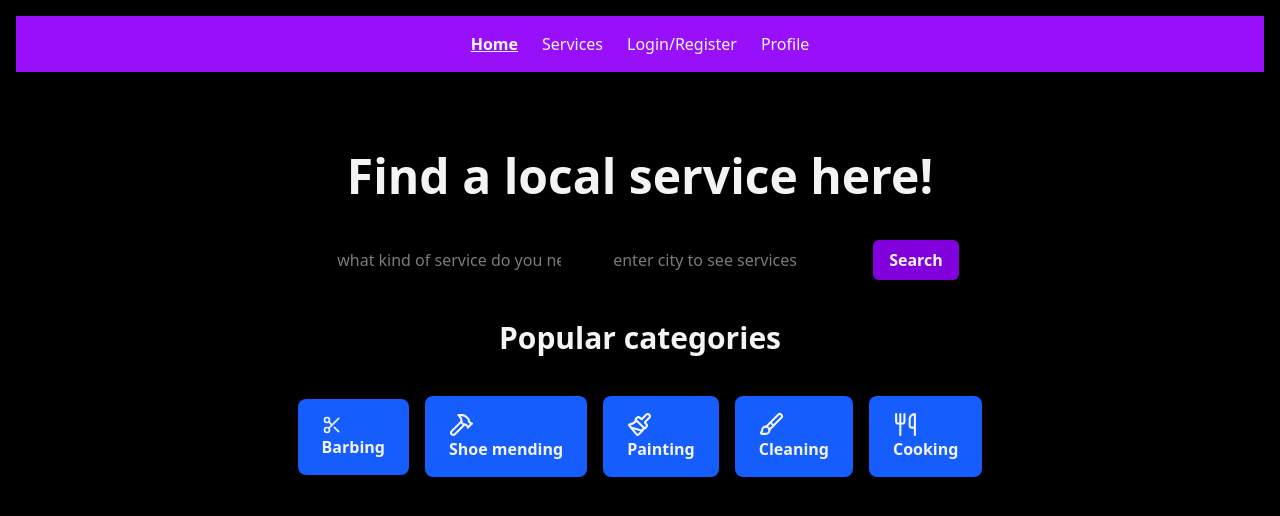
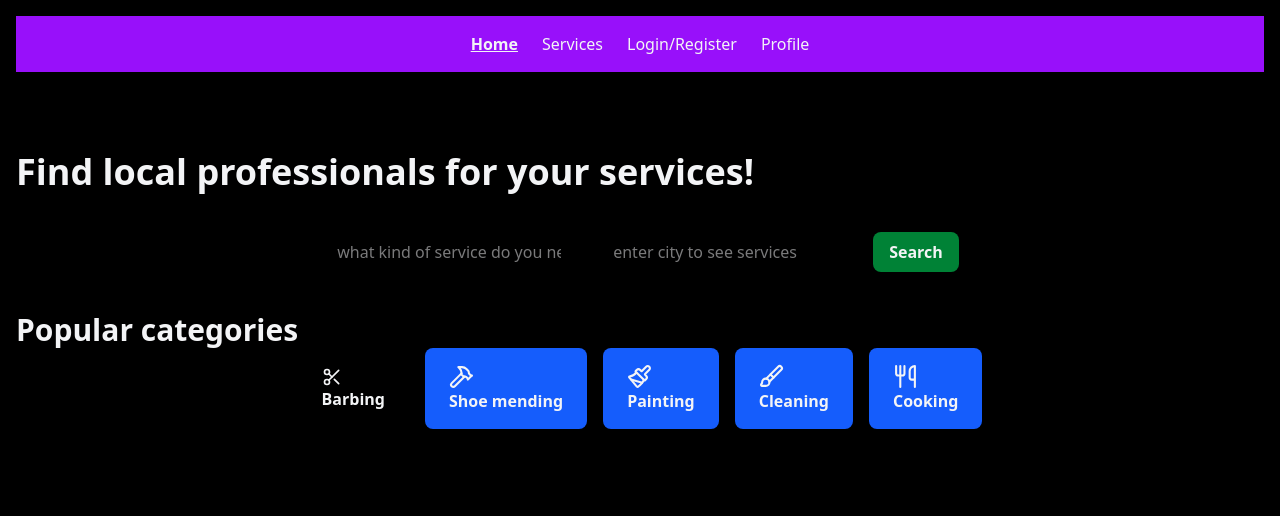
Before and after one commit to Tanko99/alx-fe-capstone, a React (Vite) app in the folder service-finder-app/: page /home in a window 1280 px wide. Shown: the top 516 px of the page. Built offline with nearby package versions, Linux system fonts and the light colour scheme; the HTML template or start-up script is replaced by a standard one.

Commit message:
login feature: successful auth and showing the homepage upon success added

```diff
--- a/service-finder-app/package.json
+++ b/service-finder-app/package.json
@@ -14,7 +14,7 @@
     "lucide-react": "^0.544.0",
     "react": "^19.1.1",
     "react-dom": "^19.1.1",
-    "react-router-dom": "^7.9.3",
+    "react-router-dom": "^7.9.4",
     "tailwindcss": "^4.1.13",
     "zustand": "^5.0.8"
   },
--- a/service-finder-app/src/Pages/HomePage.jsx
+++ b/service-finder-app/src/Pages/HomePage.jsx
@@ -31,7 +31,7 @@ const HomePage = () => {
         <div className="min-h-screen bg-black text-gray-100 md:p-4 sm:p-8">
             <header>
                 <Navbar />
-                <h1 className="text-center text-5xl mt-20 font-bold">Find a local service here!</h1>
+                <h1 className="md:text-4xl sm:text-2xl text- xl  mt-20 font-bold">Find local professionals for your services!</h1>
             </header>
             <div>
                 <form onSubmit={handleSubmit} className="flex justify-center gap-x-5 mt-10  ">
@@ -49,18 +49,18 @@ const HomePage = () => {
                     onChange={(e) => setLocation(e.target.value)}
                     placeholder="enter city to see services" />
 
-                    <button className="px-4 py-2 bg-purple-700 rounded-md font-bold" type="submit"> Search</button>
+                    <button className="px-4 py-2 bg-green-700 rounded-lg shadow-lg font-bold" type="submit"> Search</button>
                 </form>
             </div>
             <div>
-                <h2 className="text-center  mt-10 font-bold  md:text-3xl sm:text-xl">Popular categories </h2>
+                <h2 className="md:text-3xl sm:text-xl text-lg   mt-10 font-bold  md:text-3xl sm:text-xl">Popular categories </h2>
 
              </div>
-             <div className="flex items-center mt-10 justify-center gap-x-4">
+             <div className="flex  mb-6 justify-center gap-x-4">
                 <button onClick={() => {
                     setSelectedCategory("Barbing");
                     window.location.href="/services";
-                }} className="bg-blue-600 rounded-lg font-bold
+                }} className="bg-bgray-600 rounded-lg font-bold
                 py-4 px-6"> <Scissors size={20} /> Barbing
                 </button>
                 <button onClick={() => {
--- a/service-finder-app/src/components/LoginForm.jsx
+++ b/service-finder-app/src/components/LoginForm.jsx
@@ -1,11 +1,11 @@
 import useServiceStore from "./serviceStore";
 import { useState } from "react";
-import { useNavigate } from "react-router-dom";
-import { Link } from "react-router-dom";
+import { Link, useNavigate } from "react-router-dom";
 
  function LoginForm () {
   const loginUser = useServiceStore(State => State.loginUser);
-  const error = useServiceStore(state => state.error);
+  const [error, setError] = useState('');
+  const navigate = useNavigate();
   const [formData, setFormData] = useState({
     email: '',
     password: '',
@@ -14,15 +14,23 @@ import { Link } from "react-router-dom";
     setFormData({
       ...formData, [e.target.name]: e.target.value
     });
-    set({eror: ""});
   };
 
   const handleSubmit = (e) => {
      e.preventDefault();
+     const {email, password} = formData;
+     if(!email){
+      setError("Email required");
+      return;
+     }
+     if(!password){
+      setError("Password required");
+      return;
+     }
 
      const success = loginUser(email, password);
      if(success){
-      Navigate("/home");
+      navigate("/home");
       setFormData({
         email: '',
         password: '',
@@ -39,6 +47,7 @@ import { Link } from "react-router-dom";
         <input className="md:w-76 sm:w-64 focus:border-green-700 focus:ring-2 focus:ring-green-700 focus:outline-none
         px-4 py-2 mb-2 rounded-lg shadow-lg"
         id="email"
+        name="email"
         type="email"
         value={formData.email}
         onChange={handleChange}
@@ -50,6 +59,7 @@ import { Link } from "react-router-dom";
         <input className="md:w-96 sm:w-64 focus:border-green-700 focus:ring-2 focus:ring-green-700 focus:outline-none
         px-4 py-2 mb-2 rounded-lg shadow-lg"
         id="password"
+        name="password"
         type="password"
         value={formData.password}
         onChange={handleChange}
@@ -62,6 +72,7 @@ import { Link } from "react-router-dom";
     <p className="text-center md:text-xl sm:text-lg mt-2 text-base"> Don't have an account? {" "}
       <Link className="text-green-600 hover:underline" to="/register">Sign Up here</Link>
     </p>
+    {error && <p className="text-red-700">{error}</p>}
     </div>
   );
  }
```
Also changed, not shown: 1 other file (tests, documents, lock files or other folders).
